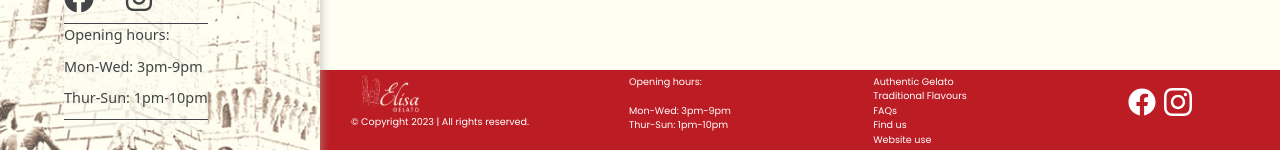
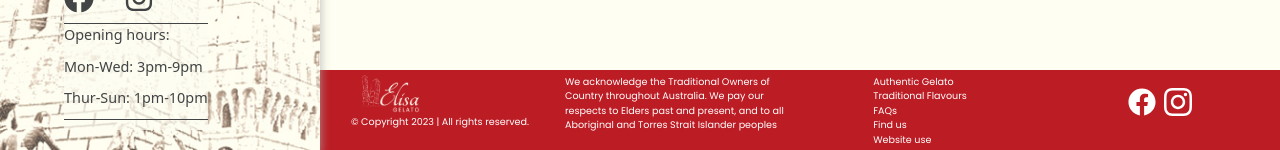
Before and after one commit to AlleMacchi/elisa-icecream-nextjs, a Next.js app: page /ourstory in a window 1280 px wide. Shown: the part 650-800 px from the top of the page. Built offline with nearby package versions, Linux system fonts and the light colour scheme.

Commit message:
version 5.3 v4

```diff
--- a/app/components/footer/footer.js
+++ b/app/components/footer/footer.js
@@ -19,12 +19,17 @@ export default function Footer(){
                 </div>
                 <div className={styles.column}>
                     <div>
-                        <ul>
+                        <p>
+                        We acknowledge the Traditional Owners of Country throughout Australia.
+                        We pay our respects to Elders past and present, and to all Aboriginal
+                        and Torres Strait Islander peoples
+                        </p>
+{/*                         <ul>
                             <li>Opening hours:</li>
                             <br></br>
                             <li>Mon-Wed: 3pm-9pm</li>
                             <li>Thur-Sun: 1pm-10pm</li>
-                        </ul>
+                        </ul> */}
                     </div>
                 </div>
                 <div className={styles.column}>
--- a/app/components/footer/footer.module.css
+++ b/app/components/footer/footer.module.css
@@ -18,6 +18,7 @@
     padding:5px;
     display: flex;
     justify-content: center;
+    align-items: center;
 }
 .logo{
     height: 40px;
```
